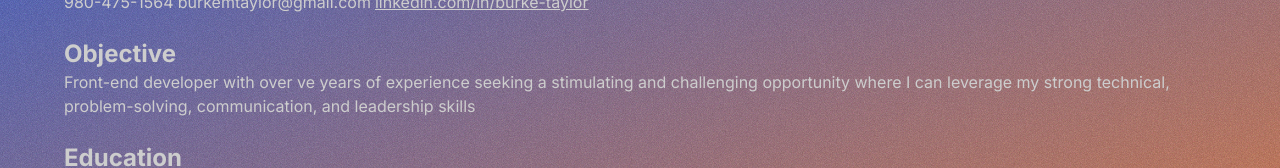
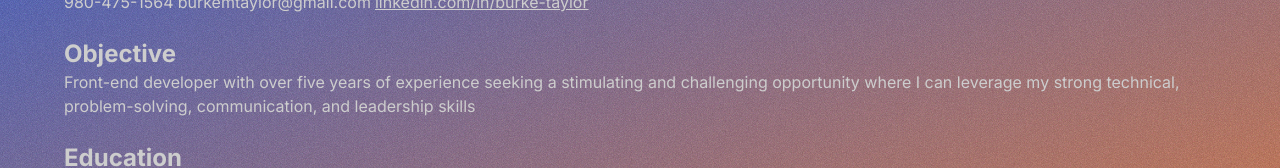
Before and after one commit to burkemtaylor/site-2, a Next.js app: page /resume in a window 1280 px wide. Shown: the part 178-346 px from the top of the page. Built offline with nearby package versions, Linux system fonts and the light colour scheme.

Commit message:
fix: resume typo

```diff
--- a/src/app/resume/page.tsx
+++ b/src/app/resume/page.tsx
@@ -59,7 +59,7 @@ export default function ResumePage() {
           <h1 className="text-2xl font-bold">Objective</h1>
           <div className="flex flex-row gap-4">
             <p>
-              Front-end developer with over ve years of experience seeking a
+              Front-end developer with over five years of experience seeking a
               stimulating and challenging opportunity where I can leverage my
               strong technical, problem-solving, communication, and leadership
               skills
```
